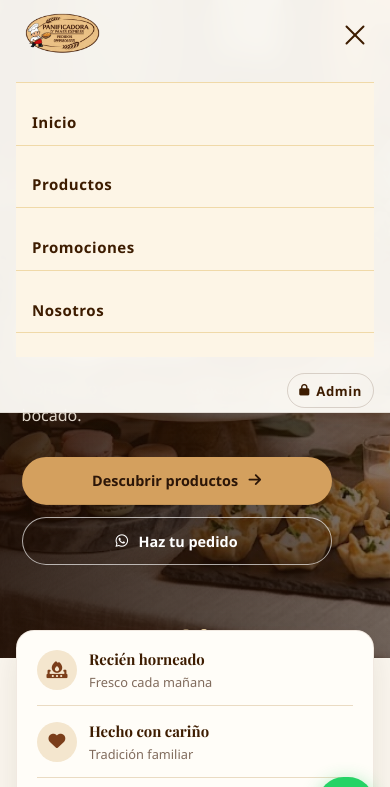
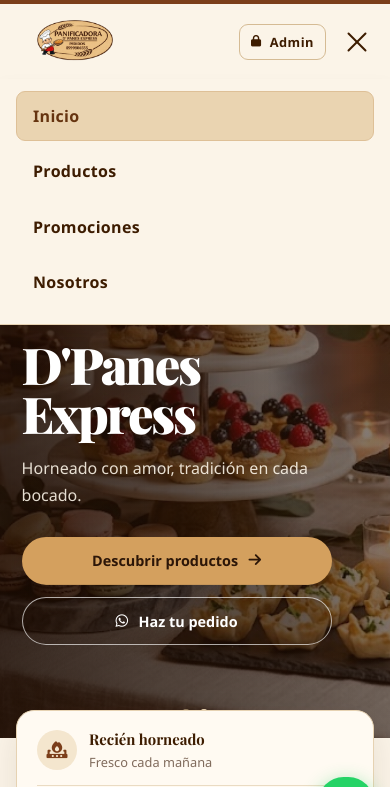
Before and after one commit to RoyCZ175/DPX_EXPRESS, a plain HTML site: page frontend/index.html in a window 390 px wide. Both pictures are taken after a click on the button "Abrir menú". Shown: the top 787 px of the page. Drawn offline with nearby package versions, Linux system fonts and the light colour scheme.

Commit message:
Unifica la tematica cafe y crema y la navegacion de todas las paginas

```diff
--- a/frontend/index.html
+++ b/frontend/index.html
@@ -37,31 +37,20 @@
     <link rel="stylesheet" href="style.css">
     <link href="https://fonts.googleapis.com/css2?family=Playfair+Display:wght@700;900&family=Dancing+Script:wght@700&display=swap" rel="stylesheet">
     <link rel="stylesheet" href="https://cdnjs.cloudflare.com/ajax/libs/font-awesome/6.5.0/css/all.min.css">
+    <link rel="stylesheet" href="theme.css?v=1">
 </head>
-<body class="home-page">
+<body class="site-page home-page">
     <a class="skip-link" href="#contenido">Saltar al contenido</a>
-    <header>
-        <nav class="navbar">
-            <div class="nav-logo">
-                <a href="index.html" aria-label="D'Panes Express, inicio"><img src="images/logodpx.png" alt="D'Panes Express"></a>
-            </div>
-            <button class="nav-toggle" aria-label="Menú">
-                <span></span>
-                <span></span>
-                <span></span>
-            </button>
-            <ul class="nav-links">
-                <li><a href="#inicio">Inicio</a></li>
-                <li><a href="productos.html">Productos</a></li>
-                <li><a href="promociones.html">Promociones</a></li>
-                <li><a href="nosotros.html">Nosotros</a></li>
-            </ul>
-            <a href="admin/login.html" class="nav-admin-btn" title="Acceso administrador">
-                <i class="fa-solid fa-lock"></i>
-                <span>Admin</span>
-            </a>
-        </nav>
-    </header>
+    <header class="site-header">
+ <nav class="navbar" aria-label="Navegación principal">
+ <a class="nav-logo" href="index.html" aria-label="D'Panes Express, inicio"><img src="images/logodpx.png" alt="D'Panes Express" width="144" height="80"></a>
+ <ul class="nav-links" id="menu-principal"><li><a href="index.html" class="nav-active" aria-current="page">Inicio</a></li>
+<li><a href="productos.html">Productos</a></li>
+<li><a href="promociones.html">Promociones</a></li>
+<li><a href="nosotros.html">Nosotros</a></li></ul>
+ <a href="admin/login.html" class="nav-admin-btn" title="Acceso administrador"><i class="fa-solid fa-lock" aria-hidden="true"></i><span>Admin</span></a>
+ <button class="nav-toggle" type="button" aria-label="Abrir menú" aria-controls="menu-principal" aria-expanded="false"><span></span><span></span><span></span></button>
+ </nav></header>
 
     <main id="contenido">
     <section id="inicio" class="hero">
--- a/frontend/script.js
+++ b/frontend/script.js
@@ -1,18 +1,20 @@
 const navToggle = document.querySelector('.nav-toggle');
 const navLinks = document.querySelector('.nav-links');
-
-navToggle.addEventListener('click', () => {
-    navToggle.classList.toggle('open');
-    navLinks.classList.toggle('open');
+function setMenu(open) {
+ if (!navToggle || !navLinks) return;
+ navToggle.classList.toggle('open', open);
+ navLinks.classList.toggle('open', open);
+ navToggle.setAttribute('aria-expanded', String(open));
+ navToggle.setAttribute('aria-label', open ? 'Cerrar menú' : 'Abrir menú');
+}
+navToggle?.addEventListener('click', () => setMenu(!navLinks.classList.contains('open')));
+navLinks?.querySelectorAll('a').forEach(link => link.addEventListener('click', () => setMenu(false)));
+document.addEventListener('keydown', event => {
+ if (event.key === 'Escape' && navToggle?.classList.contains('open')) { setMenu(false); navToggle.focus(); }
 });
-
-navLinks.querySelectorAll('a').forEach(link => {
-    link.addEventListener('click', () => {
-        navToggle.classList.remove('open');
-        navLinks.classList.remove('open');
-    });
-});
-
+document.addEventListener('click', event => { if (!event.target.closest('.navbar')) setMenu(false); });
+window.matchMedia('(max-width: 768px)').addEventListener('change', () => setMenu(false));
+if (document.querySelector('.carousel-slide')) {
 const slides = document.querySelectorAll('.carousel-slide');
 const dots = document.querySelectorAll('.dot');
 let current = 0;
@@ -30,8 +32,10 @@
     timer = setInterval(() => goTo(current + 1), 4000);
 }
 
-document.querySelector('.next').addEventListener('click', () => { clearInterval(timer); goTo(current + 1); autoPlay(); });
-document.querySelector('.prev').addEventListener('click', () => { clearInterval(timer); goTo(current - 1); autoPlay(); });
+document.querySelector('.next')?.addEventListener('click', () => { clearInterval(timer); goTo(current + 1); autoPlay(); });
+document.querySelector('.prev')?.addEventListener('click', () => { clearInterval(timer); goTo(current - 1); autoPlay(); });
 dots.forEach((dot, i) => dot.addEventListener('click', () => { clearInterval(timer); goTo(i); autoPlay(); }));
 
 autoPlay();
+
+}
--- a/frontend/style.css
+++ b/frontend/style.css
@@ -786,25 +786,13 @@
 
 .skip-link:focus { top: 0; }
 
-body.home-page .navbar {
-    min-height: 82px;
-    gap: clamp(1rem, 3vw, 3rem);
-    padding: .25rem clamp(1.1rem, 6vw, 6rem);
-    background: rgba(255, 253, 248, .95);
-    border-bottom: 1px solid rgba(61, 28, 0, .1);
-    box-shadow: 0 4px 22px rgba(61, 28, 0, .06);
-    backdrop-filter: blur(12px);
-}
 
-body.home-page .nav-logo img { height: 76px; }
-body.home-page .nav-links { gap: clamp(1rem, 2.2vw, 2.2rem); }
-body.home-page .nav-links a { font-size: .94rem; }
 
-body.home-page .nav-admin-btn {
-    border-color: rgba(61, 28, 0, .17);
-    background: transparent;
-    font-size: .82rem;
-}
+
+
+
+
+
 
 body.home-page .hero {
     min-height: 650px;
@@ -979,9 +967,9 @@
 }
 
 @media (max-width: 680px) {
-    body.home-page .navbar { min-height: 70px; padding: .25rem 1rem; }
-    body.home-page .nav-logo img { height: 62px; }
-    body.home-page .nav-admin-btn { margin-left: auto; padding: .45rem .7rem; }
+
+
+
     body.home-page .hero { min-height: 600px; height: 78svh; }
     body.home-page .carousel-slide { background-position: center; }
     body.home-page .carousel-slide::after { background: linear-gradient(90deg, rgba(29,13,4,.83), rgba(40,19,7,.48)), linear-gradient(0deg, rgba(29,13,4,.25), transparent); }
--- /dev/null
+++ b/frontend/theme.css
@@ -0,0 +1,43 @@
+/* Tema compartido por todas las p?ginas p?blicas. */
+:root { --color-background: #fbf4e8; --color-secondary: #efdbb8; --site-paper: #fffaf2; --site-line: #e6d2b2; --site-nav-height: 96px; }
+body.site-page { --home-cream: var(--color-background); --home-paper: var(--site-paper); background: var(--color-background); color: var(--color-dark); font-family: 'Segoe UI', Arial, sans-serif; padding-top: var(--site-nav-height); }
+html { scroll-padding-top: 112px; }
+body.site-page .site-header { background: var(--color-background); border-top: 4px solid var(--color-accent); border-bottom: 1px solid var(--site-line); box-shadow: 0 5px 20px rgba(61,28,0,.08); }
+body.site-page .navbar { display: grid; grid-template-columns: 160px 1fr 160px; min-height: 91px; max-width: 1280px; margin: auto; padding: 6px 28px; gap: 20px; background: transparent; border: 0; box-shadow: none; backdrop-filter: none; }
+body.site-page .nav-logo { display: inline-flex; align-items: center; width: fit-content; }
+body.site-page .nav-logo img { width: 144px; height: 78px; object-fit: contain; }
+body.site-page .nav-links { display: flex; justify-content: center; gap: 8px; padding: 0; border: 0; background: transparent; }
+body.site-page .nav-links a { display: block; padding: 11px 17px; border: 1px solid transparent; border-radius: 9px; color: var(--color-dark); font-size: .94rem; line-height: 1.4; letter-spacing: .02em; transition: background .2s, color .2s, border-color .2s; }
+body.site-page .nav-links a:hover { background: #f0e1c9; color: var(--color-accent); }
+body.site-page .nav-links a.nav-active { background: #ead4b1; border-color: #dec097; color: #663410; }
+body.site-page .nav-admin-btn { justify-self: end; gap: 8px; padding: 10px 15px; border: 1px solid #d5bb94; border-radius: 9px; background: transparent; font-size: .8rem; }
+body.site-page .nav-admin-btn:hover { background: var(--color-dark); color: var(--color-secondary); }
+body.site-page :focus-visible { outline: 3px solid #a96525; outline-offset: 4px; }
+body.site-page .prod-filtros { top: var(--site-nav-height); }
+body.site-page .prod-portada, body.site-page .about-portada { height: clamp(340px, 48vh, 520px); padding: 40px 20px; }
+body.site-page .prod-portada-content h1, body.site-page .about-portada-content h1 { font-size: clamp(2.5rem, 5vw, 4.5rem); text-transform: none; letter-spacing: -.02em; line-height: 1.12; }
+body.site-page .prod-portada-content p, body.site-page .about-portada-content p { line-height: 1.6; }
+body.site-page .productos, body.site-page .prod-section, body.site-page .promo-section, body.site-page .about-historia, body.site-page .about-mv { background: var(--color-background); }
+body.site-page .servicios, body.site-page .about-gallery { background: #f0e1cc; }
+body.site-page .producto-card, body.site-page .prod-card, body.site-page .promo-card, body.site-page .about-mv-card, body.site-page .promise-strip, body.site-page .servicio-item { background: var(--site-paper); border: 1px solid var(--site-line); }
+body.site-page .footer { padding: 3.5rem clamp(1.2rem, 7vw, 7rem) 0; }
+body.site-page .footer-content { max-width: 1120px; margin: auto; }
+body.site-page .wa-float { gap: .55rem; padding: .8rem 1.1rem; max-width: 220px; }
+body.site-page .wa-float span { max-width: 140px; opacity: 1; }
+@media (max-width: 900px) {
+ body.site-page .navbar { grid-template-columns: 140px 1fr 110px; padding-inline: 18px; gap: 8px; }
+ body.site-page .nav-links a { padding: 10px 12px; font-size: .88rem; }
+}
+@media (max-width: 768px) {
+ :root { --site-nav-height: 80px; }
+ body.site-page .navbar { min-height: 75px; grid-template-columns: 1fr auto auto; gap: 14px; padding: 5px 16px; position: relative; }
+ body.site-page .nav-logo img { width: 118px; height: 64px; }
+ body.site-page .nav-admin-btn { grid-column: 2; grid-row: 1; margin: 0; padding: 8px 11px; }
+ body.site-page .nav-toggle { display: flex; grid-column: 3; grid-row: 1; padding: 10px 4px; }
+ body.site-page .nav-links { display: none; position: absolute; top: 100%; left: 0; right: 0; width: 100%; flex-direction: column; gap: 5px; padding: 12px 16px 16px; background: var(--color-background); border-bottom: 1px solid var(--site-line); box-shadow: 0 12px 18px rgba(61,28,0,.1); max-height: calc(100svh - var(--site-nav-height)); overflow-y: auto; }
+ body.site-page .nav-links.open { display: flex; }
+ body.site-page .nav-links a { padding: 13px 16px; font-size: 1rem; }
+ body.site-page .wa-float { right: 1rem; bottom: 1rem; padding: .8rem; max-width: 56px; }
+ body.site-page .wa-float span { max-width: 0; opacity: 0; }
+}
+@media (prefers-reduced-motion: reduce) { body.site-page *, body.site-page *::before, body.site-page *::after { animation-duration: .01ms !important; transition-duration: .01ms !important; scroll-behavior: auto !important; } }
```
Also changed, not shown: frontend/nosotros.html (+12 -23 lines), frontend/productos.html (+12 -21 lines), frontend/promociones.html (+12 -12 lines).
